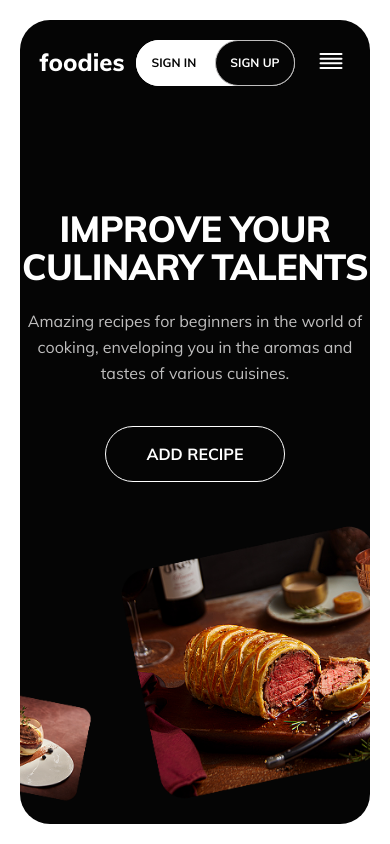
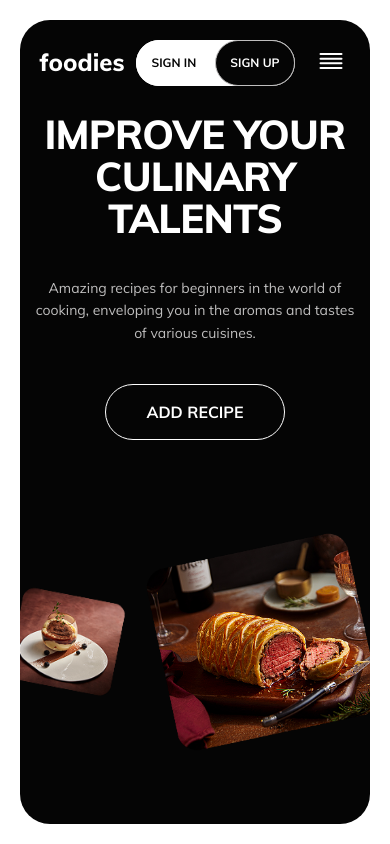
Before and after one commit to alexchernichenko18/webclient-foodies, a React (Create React App) app: page /category/1 in a window 390 px wide. Shown: the top 844 px of the page. Built offline with nearby package versions, Linux system fonts and the light colour scheme.

Commit message:
Fix hero

```diff
--- a/src/components/HeroSection/HeroSection.module.scss
+++ b/src/components/HeroSection/HeroSection.module.scss
@@ -14,33 +14,33 @@
   border-radius: 30px;
   overflow: hidden;
   color: $color-white;
+  display: flex;
+  flex-direction: column;
 }
 
 .content {
-  position: relative;
-  z-index: 3;
-  max-width: 760px;
+  flex: 2;
+  max-width: 875px;
   margin: 0 auto;
-  padding-top: 200px;
-  text-align: center;
   display: flex;
   flex-direction: column;
-  justify-items: center;
+  justify-content: center;
   align-items: center;
+  text-align: center;
 }
 
 .title {
+  max-width: 875px;
   font-weight: 800;
-  font-size: 72px;
+  font-size: 90px;
   line-height: 1.05;
   letter-spacing: -0.02em;
   margin-bottom: 24px;
-  color: $color-white;
 }
 
 .text {
-  max-width: 520px;
-  margin: 0 auto 40px;
+  max-width: 577px;
+  margin-bottom: 40px;
   font-size: 16px;
   line-height: 1.6;
   color: $color-gray;
@@ -58,14 +58,12 @@
 }
 
 .images {
-  position: absolute;
-  bottom: 40px;
-  left: 50%;
-  transform: translateX(-50%);
+  flex: 1;
   display: flex;
+  justify-content: center;
+  align-items: center;
   gap: 40px;
-  z-index: 2;
-  align-items: flex-end;
+  padding-bottom: 40px;
 }
 
 .imageSmall {
@@ -78,14 +76,11 @@
   border-radius: 30px;
 }
 
-/* tablet */
+/* ---------- TABLET ---------- */
 @media (max-width: 1279px) {
   .title {
-    font-size: 56px;
-  }
-
-  .images {
-    gap: 24px;
+    font-size: 70px;
+    max-width: 678px;
   }
 
   .imageLarge {
@@ -93,25 +88,27 @@
   }
 }
 
-/* mobile */
+/* ---------- MOBILE ---------- */
 @media (max-width: 767px) {
-  .content {
-    padding-top: 160px;
+  .title {
+    font-size: 40px;
+    max-width: 327px;
   }
 
-  .title {
-    font-size: 36px;
+  .text {
+    max-width: 326px;
+    font-size: 14px;
   }
 
   .images {
-    position: static;
-    transform: none;
-    justify-content: center;
-    margin-top: 40px;
+    gap: 16px;
   }
 
   .imageSmall {
-    display: block;
     width: 120px;
   }
+
+  .imageLarge {
+    width: 240px;
+  }
 }
```
